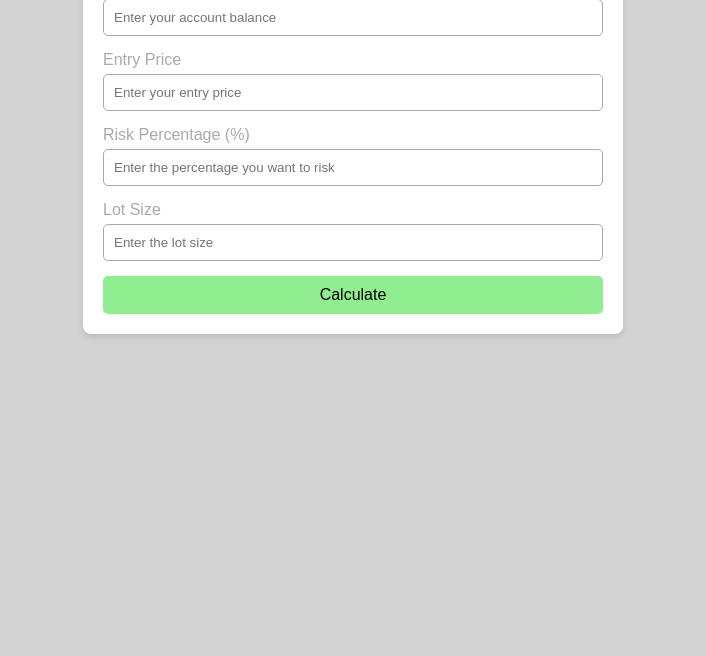
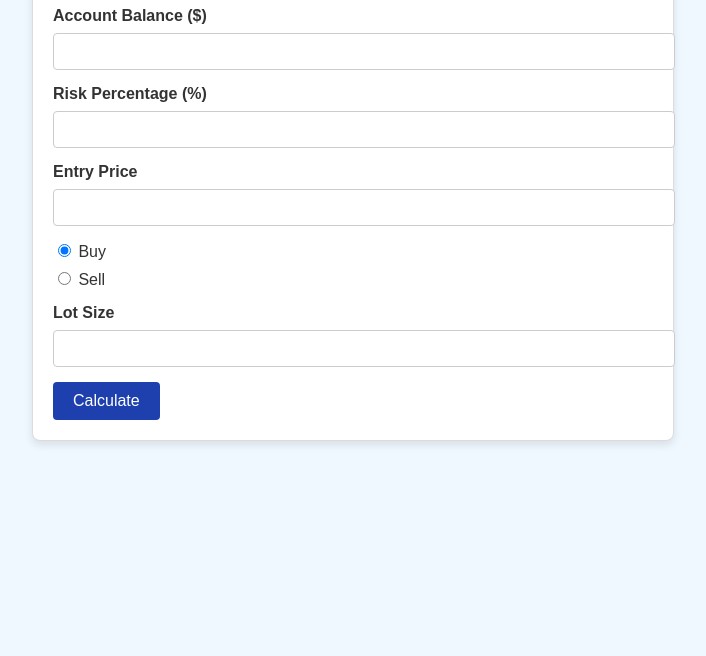
Before and after one commit to olabodeogun1/position-calculator, a plain HTML site: page index.html in a window 1280 px wide. Shown: the part 144-800 px from the top of the page, without its empty margins (287-993 px from the left). Drawn offline with Linux system fonts and the light colour scheme.

Commit message:
Update index.html

```diff
--- a/index.html
+++ b/index.html
@@ -3,116 +3,135 @@
 <head>
     <meta charset="UTF-8">
     <meta name="viewport" content="width=device-width, initial-scale=1.0">
-    <title>Forex Trading Risk Calculator</title>
+    <title>FX Risk Calculator</title>
     <style>
         body {
             font-family: Arial, sans-serif;
-            background-color: lightgrey;
-            color: black;
+            background-color: #f0f8ff;
+            color: #333;
             margin: 0;
+            padding: 0;
+        }
+
+        .container {
+            max-width: 600px;
+            margin: 50px auto;
+            background-color: #ffffff;
+            border: 1px solid #dcdcdc;
+            border-radius: 8px;
+            box-shadow: 0 4px 8px rgba(0, 0, 0, 0.1);
             padding: 20px;
         }
-        .container {
-            max-width: 500px;
-            margin: 0 auto;
-            background-color: white;
-            padding: 20px;
-            border-radius: 8px;
-            box-shadow: 0 4px 6px rgba(0, 0, 0, 0.1);
-        }
+
         h1 {
             text-align: center;
-            color: darkgrey;
+            color: #1e3a8a;
         }
-        .form-group {
+
+        label {
+            display: block;
+            margin-bottom: 8px;
+            font-weight: bold;
+        }
+
+        input[type="text"], input[type="number"], select {
+            width: 100%;
+            padding: 10px;
+            margin-bottom: 15px;
+            border: 1px solid #ccc;
+            border-radius: 4px;
+        }
+
+        .radio-group {
             margin-bottom: 15px;
         }
-        label {
-            display: block;
-            margin-bottom: 5px;
-            color: darkgrey;
+
+        .radio-group label {
+            font-weight: normal;
+            margin-right: 10px;
         }
-        input {
-            width: 100%;
-            padding: 10px;
-            border: 1px solid darkgrey;
-            border-radius: 5px;
-            box-sizing: border-box;
-        }
+
         button {
-            width: 100%;
-            padding: 10px;
-            background-color: lightgreen;
-            color: black;
+            background-color: #1e40af;
+            color: #ffffff;
+            padding: 10px 20px;
             border: none;
-            border-radius: 5px;
+            border-radius: 4px;
             cursor: pointer;
             font-size: 16px;
         }
+
         button:hover {
-            background-color: green;
-            color: white;
+            background-color: #1e3a8a;
         }
+
         .result {
             margin-top: 20px;
-            background-color: lightgrey;
             padding: 15px;
-            border-radius: 8px;
+            background-color: #e2e8f0;
+            border-radius: 4px;
+            color: #1e293b;
         }
+
         .result p {
-            margin: 0 0 10px;
+            margin: 5px 0;
         }
     </style>
 </head>
 <body>
     <div class="container">
-        <h1>Forex Trading Risk Calculator</h1>
-        <div class="form-group">
-            <label for="accountBalance">Account Balance ($)</label>
-            <input type="number" id="accountBalance" placeholder="Enter your account balance">
-        </div>
-        <div class="form-group">
+        <h1>FX Risk Calculator</h1>
+        <form id="riskCalculator">
+            <label for="balance">Account Balance ($)</label>
+            <input type="number" id="balance" required>
+
+            <label for="riskPercentage">Risk Percentage (%)</label>
+            <input type="number" id="riskPercentage" step="0.01" required>
+
             <label for="entryPrice">Entry Price</label>
-            <input type="number" id="entryPrice" placeholder="Enter your entry price">
-        </div>
-        <div class="form-group">
-            <label for="riskPercentage">Risk Percentage (%)</label>
-            <input type="number" id="riskPercentage" placeholder="Enter the percentage you want to risk">
-        </div>
-        <div class="form-group">
+            <input type="number" id="entryPrice" step="0.0001" required>
+
+            <div class="radio-group">
+                <label><input type="radio" name="tradeType" value="buy" checked> Buy</label>
+                <label><input type="radio" name="tradeType" value="sell"> Sell</label>
+            </div>
+
             <label for="lotSize">Lot Size</label>
-            <input type="number" id="lotSize" placeholder="Enter the lot size">
-        </div>
-        <button onclick="calculateRisk()">Calculate</button>
+            <input type="number" id="lotSize" step="0.01" required>
 
-        <div class="result" id="result" style="display: none;">
-            <p><strong>Risked Amount:</strong> $<span id="riskedAmount"></span></p>
-            <p><strong>Stop Loss Point:</strong> <span id="stopLossPoint"></span></p>
-            <p><strong>Number of Stop Loss Pips:</strong> <span id="stopLossPips"></span></p>
-        </div>
+            <button type="button" onclick="calculateRisk()">Calculate</button>
+        </form>
+
+        <div id="result" class="result" style="display: none;"></div>
     </div>
 
     <script>
         function calculateRisk() {
-            const accountBalance = parseFloat(document.getElementById('accountBalance').value);
+            const balance = parseFloat(document.getElementById('balance').value);
+            const riskPercentage = parseFloat(document.getElementById('riskPercentage').value);
             const entryPrice = parseFloat(document.getElementById('entryPrice').value);
-            const riskPercentage = parseFloat(document.getElementById('riskPercentage').value);
+            const tradeType = document.querySelector('input[name="tradeType"]:checked').value;
             const lotSize = parseFloat(document.getElementById('lotSize').value);
 
-            if (isNaN(accountBalance) || isNaN(entryPrice) || isNaN(riskPercentage) || isNaN(lotSize)) {
+            if (isNaN(balance) || isNaN(riskPercentage) || isNaN(entryPrice) || isNaN(lotSize)) {
                 alert('Please fill in all fields with valid numbers.');
                 return;
             }
 
-            const riskedAmount = (accountBalance * riskPercentage) / 100;
-            const stopLossPips = (riskedAmount / lotSize).toFixed(2);
-            const stopLossPoint = (entryPrice - (stopLossPips / 100)).toFixed(5);
+            const riskedAmount = (balance * riskPercentage) / 100;
+            const pipValue = lotSize * 10; // Assuming 1 pip = $10 per lot
+            const stopLossPips = Math.round(riskedAmount / pipValue);
+            const stopLossPoint = tradeType === 'buy'
+                ? entryPrice - (stopLossPips * 0.0001)
+                : entryPrice + (stopLossPips * 0.0001);
 
-            document.getElementById('riskedAmount').textContent = riskedAmount.toFixed(2);
-            document.getElementById('stopLossPoint').textContent = stopLossPoint;
-            document.getElementById('stopLossPips').textContent = stopLossPips;
-
-            document.getElementById('result').style.display = 'block';
+            const resultDiv = document.getElementById('result');
+            resultDiv.innerHTML = `
+                <p><strong>Risked Amount:</strong> $${riskedAmount.toFixed(2)}</p>
+                <p><strong>Stop Loss Pips:</strong> ${stopLossPips} pips</p>
+                <p><strong>Stop Loss Point:</strong> ${stopLossPoint.toFixed(4)}</p>
+            `;
+            resultDiv.style.display = 'block';
         }
     </script>
 </body>
```
